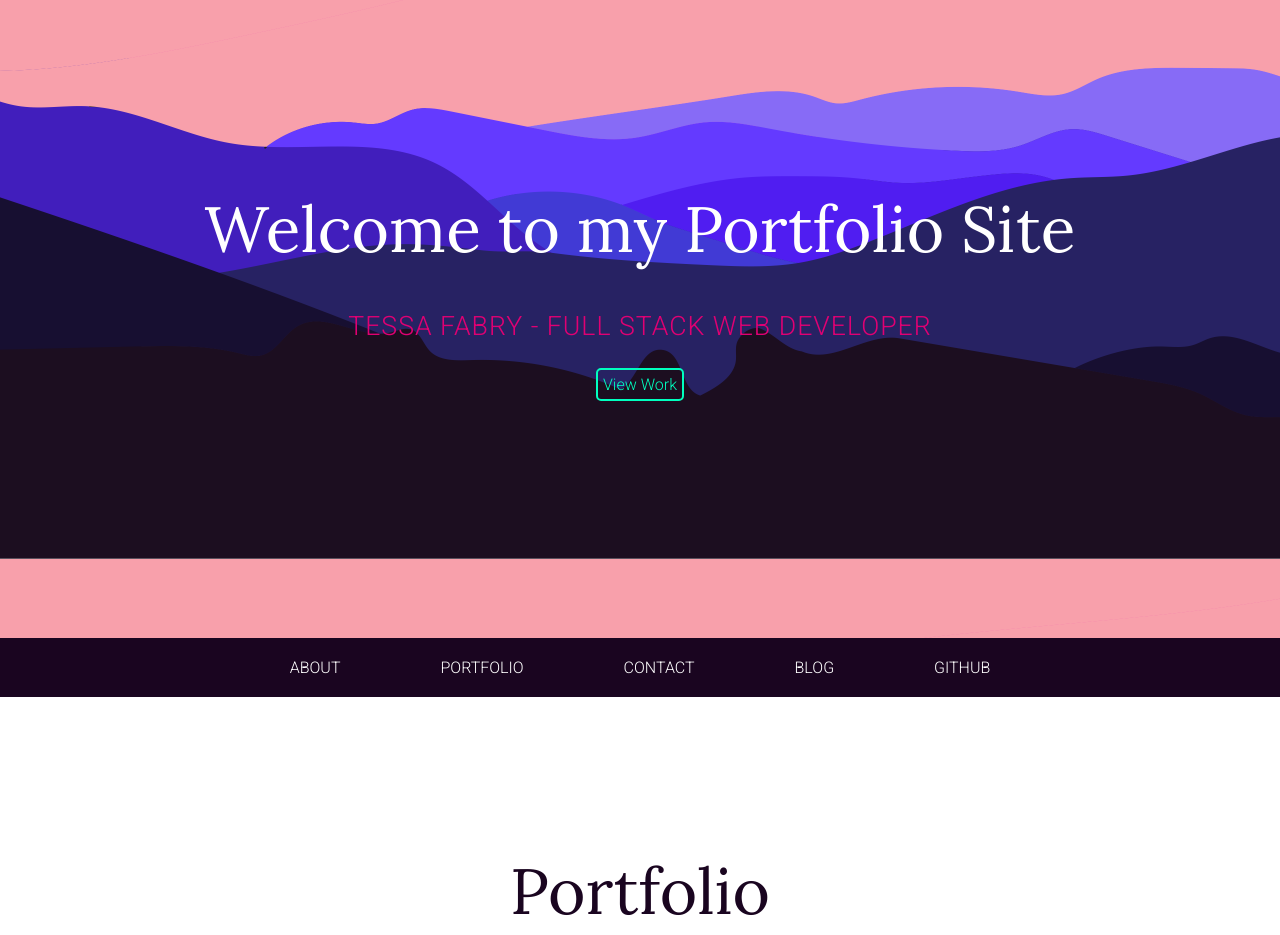
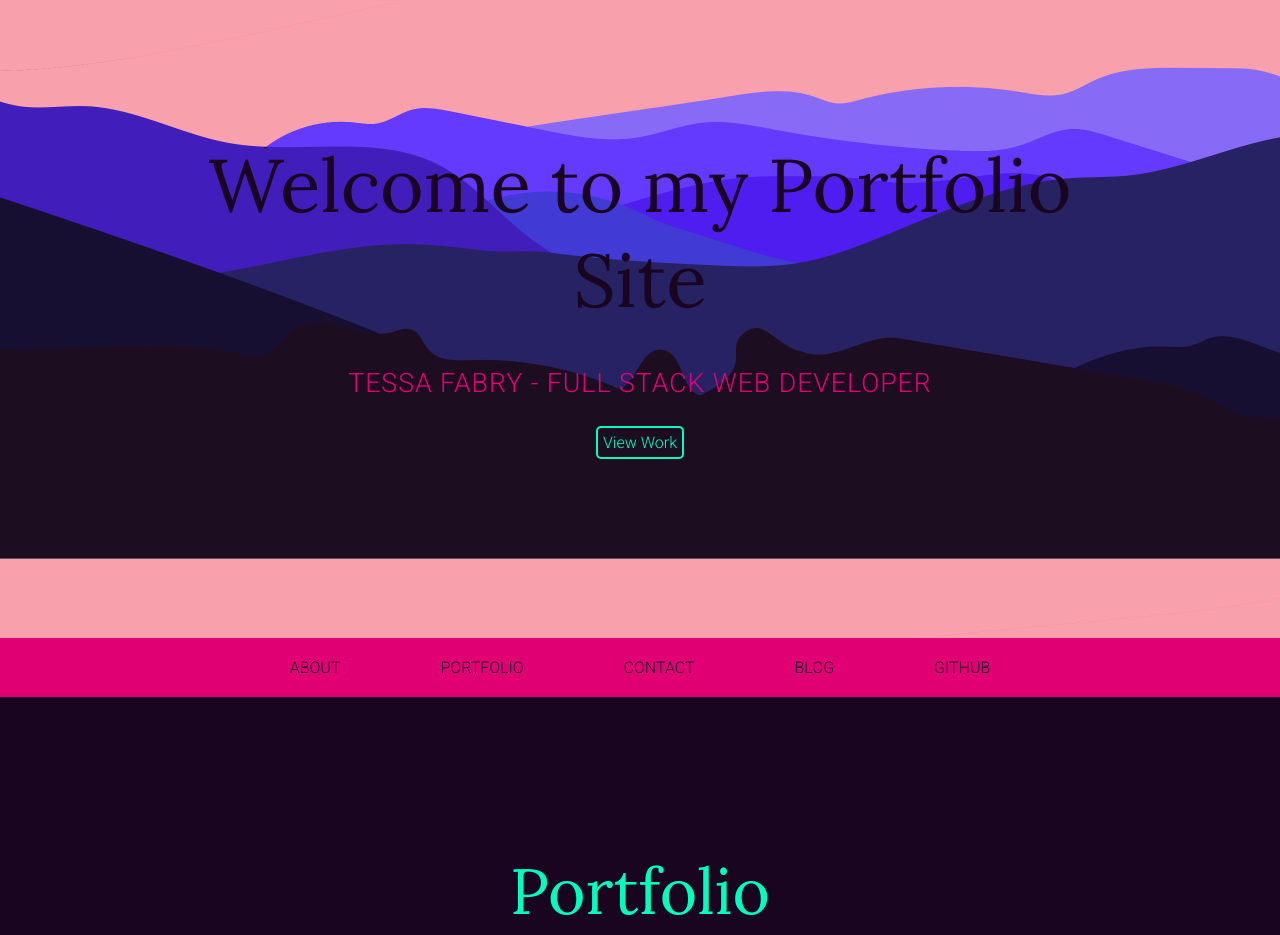
Before and after one commit to tessssssssy/portfolio-site, a plain HTML site: page index.html in a window 1280 px wide. Shown: the part 162-1097 px from the top of the page. Drawn offline with Linux system fonts and the light colour scheme.

Commit message:
branch three

```diff
--- a/index.scss
+++ b/index.scss
@@ -36,10 +36,10 @@
             margin-top: 50px;
         }
         h1 {
-            color: white;
+            color: rgba(26, 5, 32, 1.0);
             display: block;
             text-align: center;
-            font-size: 48pt;
+            font-size: 56pt;
             margin-bottom: 20px;
         }
         a {
--- a/styles.scss
+++ b/styles.scss
@@ -3,8 +3,8 @@ body {
     padding: 0px;
     font-family: 'Roboto', sans-serif;
     font-weight: 300;
-    background-color: white;
-
+    background-color: rgba(26, 5, 32, 1.0);
+    color: white;
 }
 
 * {
@@ -12,8 +12,9 @@ body {
 }
 
 p {
-    line-height: 1.5rem;
+    line-height: 2rem;
     font-family: 'Lora', serif;
+    color: purple;
 }
 
 h1, h2 {
@@ -27,7 +28,7 @@ h1 {
 
 h2 {
     font-size: 48pt;
-    color: rgb(26, 5, 32);
+    color: #00FFBF;
 }
 
 h3 {
@@ -42,18 +43,18 @@ nav {
     display: flex;
     z-index: 10;
     align-items: center;
-    background-color: rgba(26, 5, 32, 1.0);
+    background-color: #E00073;
     min-height: 50px;
     .nav-links-container {
         a {
             text-decoration: none;
-            color: white;
+            color: rgba(26, 5, 32, 1.0);
             padding: 20px 50px;
             text-transform: uppercase;
             transition: 0.5s;
         }
         a:hover {
-            color: #E00073;
+            color: white;
         }
         #hamburger {
             i {
```
Also changed, not shown: about.css, blog.css, contact.css, index.css, 4 other files.
